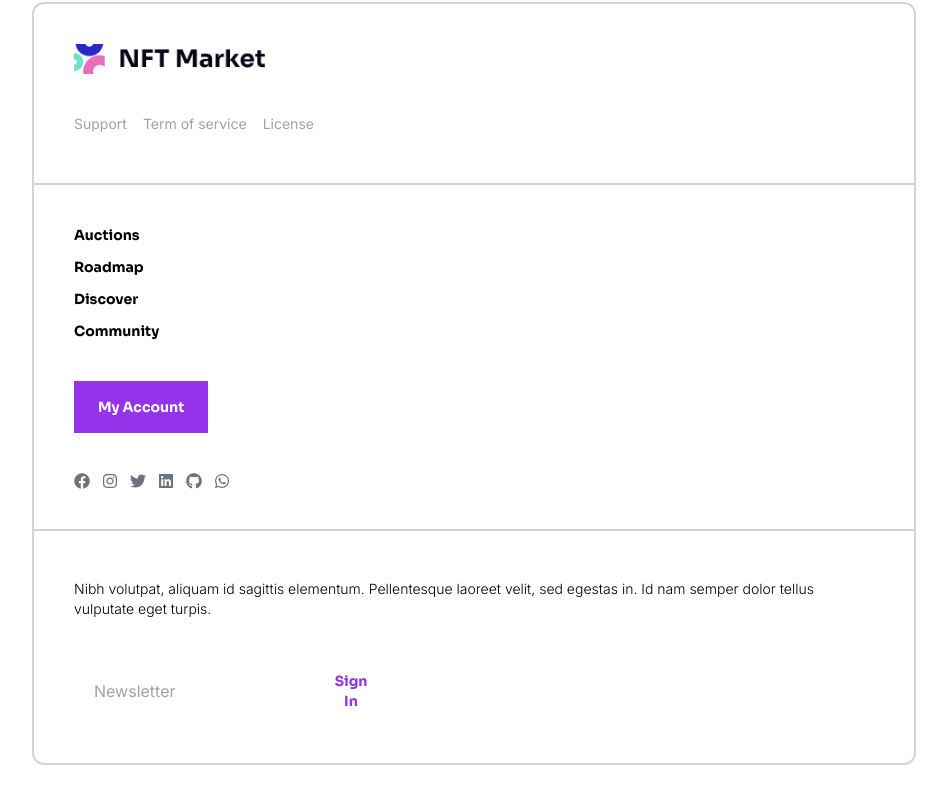
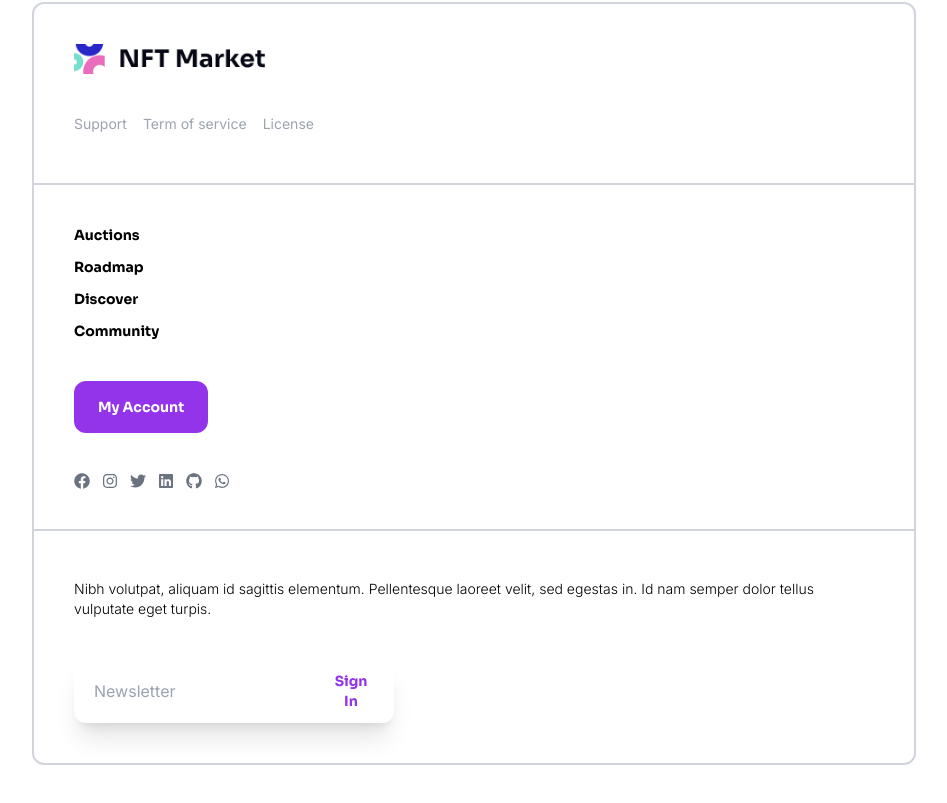
Before and after one commit to AdamHarish25/nft_m, a React (Create React App) app: page / in a window 1280 px wide. Shown: the part 6889-7692 px from the top of the page, without its empty margins (166-1113 px from the left). Built offline with nearby package versions, Linux system fonts and the light colour scheme.

Commit message:
Nft_m 6.5

```diff
--- a/src/Content/Footer.js
+++ b/src/Content/Footer.js
@@ -41,9 +41,9 @@ const Footer = () => {
         logos: "w-48 h-auto",
         paragraph: "font-Inter text-sm font-light w-fit lg:w-[50rem] lxl:w-auto",
         navigation: "space-y-3 font-Sora font-bold text-sm",
-        button: "w-fit h-fit py-4 px-6 rounded-lxl text-white bg-purple-600 font-Sora text-sm font-bold",
+        button: "w-fit h-fit py-4 px-6 rounded-xl text-white bg-purple-600 font-Sora text-sm font-bold",
         socials: "flex items-center gap-3 text-gray-500",
-        searchbox: "h-auto py-3 px-5 flex items-center justify-between w-80 shadow-lxl rounded-lxl",
+        searchbox: "h-auto py-3 px-5 flex items-center justify-between w-80 shadow-xl rounded-xl",
         form: "placeholder-gray-400 font-Inter outline-none",
         submitbutton: "text-purple-600 font-Sora font-bold text-sm"
     };
```
